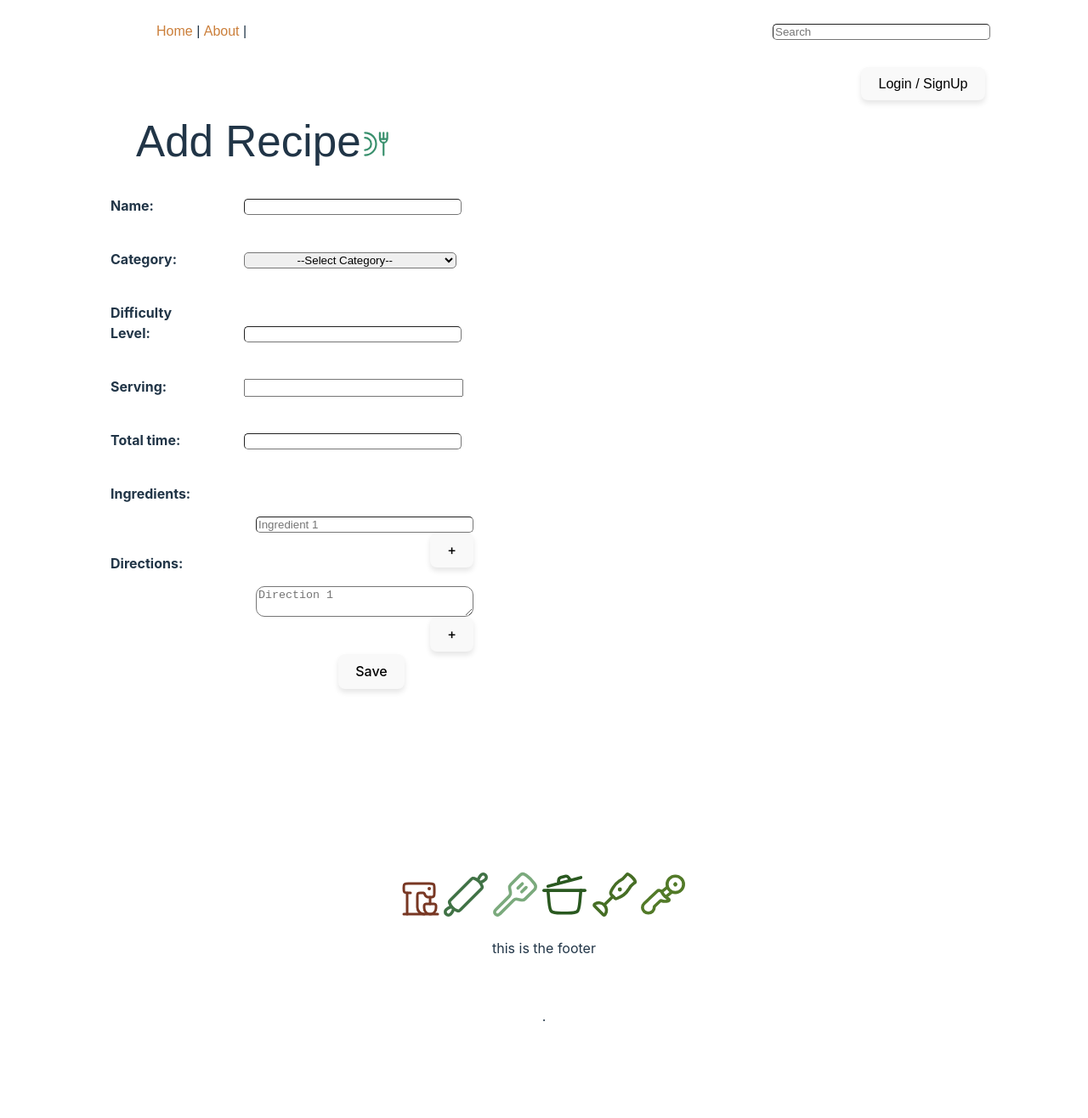
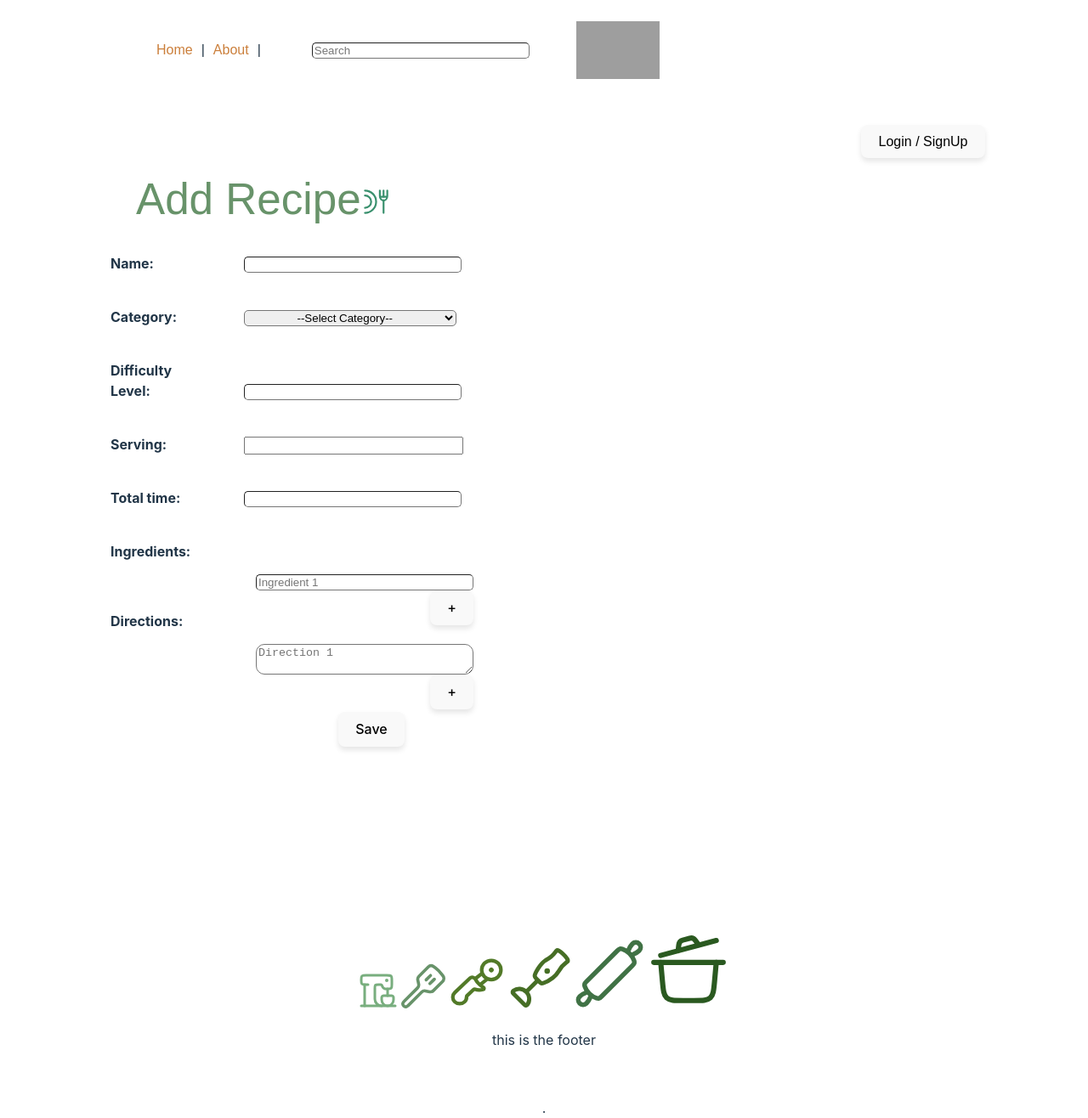
Before and after one commit to dayane112/CapStone-Recipe---Frontend, a React (Vite) app: page /addrecipe in a window 1280 px wide. Shown: the whole page at 85% size. Before the commit the page ends 1208 px from the top, so only its background shows below. Built offline with nearby package versions, Linux system fonts and the light colour scheme; grey boxes are pictures that could not be loaded; a web font is replaced by a local one.

Commit message:
Fixed Nav to add logo

```diff
--- a/src/components/Footer.jsx
+++ b/src/components/Footer.jsx
@@ -7,7 +7,7 @@ function Footer() {
     return (
         <>
             <div className="footer">
-                <svg xmlns="http://www.w3.org/2000/svg" viewBox="0 0 24 24" width="48" height="48" color="#783723" fill="none">
+                <svg xmlns="http://www.w3.org/2000/svg" viewBox="0 0 24 24" width="48" height="48" color="#78ae7e" fill="none">
                     <path d="M6 8.5H4.75C3.57721 8.5 2.99082 8.5 2.58686 8.19003C2.48286 8.11023 2.38977 8.01714 2.30997 7.91314C2 7.50918 2 6.92279 2 5.75C2 4.57721 2 3.99082 2.30997 3.58686C2.38977 3.48286 2.48286 3.38977 2.58686 3.30997C2.99082 3 3.57721 3 4.75 3H17C18.4142 3 19.1213 3 19.5607 3.43934C20 3.87868 20 4.58579 20 6V8.37217C20 9.42821 20 9.95623 19.746 10.3352C19.6371 10.4976 19.4976 10.6371 19.3352 10.746C18.9562 11 18.4282 11 17.3722 11H16.7951C16.3714 11 16.1596 11 15.9688 10.9625C15.4366 10.8581 14.9696 10.5419 14.675 10.0865C14.5693 9.92331 14.4907 9.72663 14.3333 9.33333C14.2547 9.13667 14.2153 9.03835 14.1625 8.95673C14.0152 8.72904 13.7817 8.57096 13.5156 8.51873C13.4202 8.5 13.3143 8.5 13.1025 8.5H12C11.0572 8.5 10.5858 8.5 10.2929 8.79289C10 9.08579 10 9.55719 10 10.5V17C10 19.2091 11.7909 21 14 21" stroke="currentColor" strokeWidth="1.5" strokeLinecap="round" strokeLinejoin="round" />
                     <path d="M4 8.5V21" stroke="currentColor" strokeWidth="1.5" strokeLinecap="round" strokeLinejoin="round" />
                     <path d="M2 21H22" stroke="currentColor" strokeWidth="1.5" strokeLinecap="round" strokeLinejoin="round" />
@@ -16,33 +16,37 @@ function Footer() {
                     <path d="M17.008 6L16.999 6" stroke="currentColor" strokeWidth="2" strokeLinecap="round" strokeLinejoin="round" />
                 </svg>
 
-                <svg xmlns="http://www.w3.org/2000/svg" viewBox="0 0 24 24" width="58" height="58" color="#407245" fill="none">
+                <svg xmlns="http://www.w3.org/2000/svg" viewBox="0 0 24 24" width="58" height="58" color="#68936a" fill="none">
+                    <path d="M16.9883 2.3804L17.7472 2.93078C19.0221 3.85525 20.1429 4.97492 21.0683 6.24847L21.6192 7.00668C22.1959 7.80028 22.1094 8.89493 21.4153 9.58834L16.8845 14.1145C16.41 14.5885 15.7289 14.7927 15.0716 14.6579L13.0341 14.2402C12.3768 14.1054 11.6957 14.3095 11.2212 14.7835L4.64801 21.3501C4.25619 21.7598 3.37487 22.4818 2.42256 21.5305C1.5593 20.6681 2.22016 19.7259 2.63037 19.3344L9.20354 12.7679C9.67802 12.2939 9.88238 11.6135 9.74747 10.9568L9.32928 8.92141C9.19437 8.26476 9.39873 7.58432 9.87321 7.11031L14.404 2.58413C15.0981 1.89071 16.1939 1.80433 16.9883 2.3804Z" stroke="currentColor" strokeWidth="1.5" strokeLinecap="round" strokeLinejoin="round" />
+                    <path d="M15.2207 10.686L17.3751 8.53168" stroke="currentColor" strokeWidth="1.5" strokeLinecap="round" />
+                    <path d="M13.375 8.84143L15.5294 6.68707" stroke="currentColor" strokeWidth="1.5" strokeLinecap="round" />
+                </svg>
+
+
+                <svg xmlns="http://www.w3.org/2000/svg" viewBox="0 0 24 24" width="68" height="68" color="#527a28" fill="none">
+                    <path d="M18.0079 7.00648L18.0016 7.00013" stroke="currentColor" strokeWidth="2" strokeLinecap="round" strokeLinejoin="round" />
+                    <path d="M20.8284 9.82843C19.2663 11.3905 16.7337 11.3905 15.1716 9.82843C13.6095 8.26633 13.6095 5.73367 15.1716 4.17157C16.7337 2.60948 19.2663 2.60948 20.8284 4.17157C22.3905 5.73367 22.3905 8.26633 20.8284 9.82843Z" stroke="currentColor" strokeWidth="1.5" />
+                    <path d="M2.83987 20.2031C3.9597 21.2656 5.77529 21.2656 6.89512 20.2031C7.48089 19.6473 7.76025 18.9108 7.7332 18.1827C7.72646 18.0014 7.78437 17.8202 7.91493 17.6963L10.661 15.0907C10.8334 14.9272 11.0887 14.8998 11.3071 14.9902C12.3445 15.4194 13.6057 15.3298 14.6155 15.105C15.1172 14.9933 15.1194 14.3649 14.672 14.1221C14.066 13.7932 13.4955 13.3832 12.978 12.8922C12.3251 12.2727 11.8081 11.5731 11.4271 10.8266C11.023 10.0349 9.85237 9.70148 9.19682 10.3235L2.83987 16.3553C1.72004 17.4178 1.72004 19.1405 2.83987 20.2031Z" stroke="currentColor" strokeWidth="1.5" strokeLinejoin="round" />
+                    <path d="M14 8.5L11.5 10.5M16 11L13.5 13" stroke="currentColor" strokeWidth="1.5" strokeLinecap="round" />
+                </svg>
+
+                <svg xmlns="http://www.w3.org/2000/svg" viewBox="0 0 24 24" width="78" height="78" color="#466e25" fill="none">
+                    <path d="M6.91699 21.8262L2.6739 17.5853C2.41158 17.3231 2.44759 16.8882 2.74947 16.6727C4.18235 15.6497 6.14516 15.8121 7.39028 17.0566L7.44596 17.1122C8.69108 18.3567 8.85352 20.3185 7.83004 21.7507C7.61441 22.0524 7.17931 22.0884 6.91699 21.8262Z" stroke="currentColor" strokeWidth="1.5" strokeLinecap="round" strokeLinejoin="round" />
+                    <path d="M7.5 17.002L11.502 13.002" stroke="currentColor" strokeWidth="1.5" strokeLinecap="round" strokeLinejoin="round" />
+                    <path d="M14.998 9.50198H15.007" stroke="currentColor" strokeWidth="2" strokeLinecap="round" strokeLinejoin="round" />
+                    <path d="M14.3631 5.67983C17.7916 3.92938 17.6251 2.68028 18.5622 2.01555C18.8557 1.88862 19.7716 2.46754 20.6767 3.28985C21.7027 4.22211 22.67 5.50263 22.4779 5.99628C21.8543 6.69231 20.5862 6.98319 19.2047 9.52817C17.4362 12.4935 14.9751 13.3921 13.5604 13.9085L13.5243 13.9217C13.2108 14.0362 12.8553 14.003 12.5997 13.7883C12.1727 13.4295 11.844 13.0471 11.552 12.7635C10.4941 11.8001 10.4941 11.5296 10.4941 11.2752C10.5554 10.2461 12.6171 6.74924 14.3631 5.67983Z" stroke="currentColor" strokeWidth="1.5" strokeLinecap="round" strokeLinejoin="round" />
+                </svg>
+
+                <svg xmlns="http://www.w3.org/2000/svg" viewBox="0 0 24 24" width="88" height="88" color="#407245" fill="none">
                     <path d="M18.4368 5.56324C17.7156 4.84207 16.9002 4.34309 16.1458 4.10787C15.8323 4.01011 15.6755 3.96123 15.3675 4.03713C15.0594 4.11302 14.8899 4.28249 14.551 4.62141L4.62141 14.551C4.28248 14.8899 4.11302 15.0594 4.03713 15.3675C3.96123 15.6755 4.01011 15.8323 4.10787 16.1458C4.34309 16.9002 4.84207 17.7156 5.56324 18.4368C6.28441 19.1579 7.0998 19.6569 7.85419 19.8921C8.16773 19.9899 8.3245 20.0388 8.63255 19.9629C8.94059 19.887 9.11005 19.7175 9.44898 19.3786L19.3786 9.44898C19.7175 9.11005 19.887 8.94059 19.9629 8.63255C20.0388 8.3245 19.9899 8.16773 19.8921 7.85419C19.6569 7.0998 19.1579 6.28441 18.4368 5.56324Z" stroke="currentColor" strokeWidth="1.5" strokeLinecap="round" />
                     <path d="M19.2904 6C20.1754 5.65327 21.1891 4.98877 21.549 4.62887C22.1503 4.02748 22.1503 3.05243 21.549 2.45104C20.9476 1.84965 19.9725 1.84965 19.3711 2.45104C19.0112 2.81094 18.3467 3.82465 18 4.70962" stroke="currentColor" strokeWidth="1.5" />
                     <path d="M6 19.2904C5.65327 20.1754 4.98877 21.1891 4.62887 21.549C4.02748 22.1503 3.05243 22.1503 2.45104 21.549C1.84965 20.9476 1.84965 19.9725 2.45104 19.3711C2.81094 19.0112 3.82465 18.3467 4.70962 18" stroke="currentColor" strokeWidth="1.5" />
                 </svg>
 
-                <svg xmlns="http://www.w3.org/2000/svg" viewBox="0 0 24 24" width="58" height="58" color="#7baa7d" fill="none">
-                    <path d="M16.9883 2.3804L17.7472 2.93078C19.0221 3.85525 20.1429 4.97492 21.0683 6.24847L21.6192 7.00668C22.1959 7.80028 22.1094 8.89493 21.4153 9.58834L16.8845 14.1145C16.41 14.5885 15.7289 14.7927 15.0716 14.6579L13.0341 14.2402C12.3768 14.1054 11.6957 14.3095 11.2212 14.7835L4.64801 21.3501C4.25619 21.7598 3.37487 22.4818 2.42256 21.5305C1.5593 20.6681 2.22016 19.7259 2.63037 19.3344L9.20354 12.7679C9.67802 12.2939 9.88238 11.6135 9.74747 10.9568L9.32928 8.92141C9.19437 8.26476 9.39873 7.58432 9.87321 7.11031L14.404 2.58413C15.0981 1.89071 16.1939 1.80433 16.9883 2.3804Z" stroke="currentColor" strokeWidth="1.5" strokeLinecap="round" strokeLinejoin="round" />
-                    <path d="M15.2207 10.686L17.3751 8.53168" stroke="currentColor" strokeWidth="1.5" strokeLinecap="round" />
-                    <path d="M13.375 8.84143L15.5294 6.68707" stroke="currentColor" strokeWidth="1.5" strokeLinecap="round" />
-                </svg>
-                <svg xmlns="http://www.w3.org/2000/svg" viewBox="0 0 24 24" width="58" height="58" color="#2a5920" fill="none">
+                <svg xmlns="http://www.w3.org/2000/svg" viewBox="0 0 24 24" width="98" height="98" color="#2a5920" fill="none">
                     <path d="M2 10H22" stroke="currentColor" strokeWidth="1.5" strokeLinecap="round" />
                     <path d="M4 10L4.50393 15.5432C4.73952 18.1348 4.85732 19.4305 5.71663 20.2153C6.57594 21 7.87705 21 10.4793 21H13.5207C16.1229 21 17.4241 21 18.2834 20.2153C19.1427 19.4305 19.2605 18.1348 19.4961 15.5432L20 10" stroke="currentColor" strokeWidth="1.5" strokeLinecap="round" />
                     <path d="M4 8L9 6.64955M9 6.64955L15 5.02901M9 6.64955L9.20561 4.9118C9.28082 4.27624 9.73232 3.75086 10.3457 3.5852L12.3146 3.05342C12.9279 2.88776 13.5796 3.11519 13.9599 3.62771L15 5.02901M15 5.02901L20 3.67856" stroke="currentColor" strokeWidth="1.5" strokeLinecap="round" />
-                </svg>
-                <svg xmlns="http://www.w3.org/2000/svg" viewBox="0 0 24 24" width="58" height="58" color="#466e25" fill="none">
-                    <path d="M6.91699 21.8262L2.6739 17.5853C2.41158 17.3231 2.44759 16.8882 2.74947 16.6727C4.18235 15.6497 6.14516 15.8121 7.39028 17.0566L7.44596 17.1122C8.69108 18.3567 8.85352 20.3185 7.83004 21.7507C7.61441 22.0524 7.17931 22.0884 6.91699 21.8262Z" stroke="currentColor" strokeWidth="1.5" strokeLinecap="round" strokeLinejoin="round" />
-                    <path d="M7.5 17.002L11.502 13.002" stroke="currentColor" strokeWidth="1.5" strokeLinecap="round" strokeLinejoin="round" />
-                    <path d="M14.998 9.50198H15.007" stroke="currentColor" strokeWidth="2" strokeLinecap="round" strokeLinejoin="round" />
-                    <path d="M14.3631 5.67983C17.7916 3.92938 17.6251 2.68028 18.5622 2.01555C18.8557 1.88862 19.7716 2.46754 20.6767 3.28985C21.7027 4.22211 22.67 5.50263 22.4779 5.99628C21.8543 6.69231 20.5862 6.98319 19.2047 9.52817C17.4362 12.4935 14.9751 13.3921 13.5604 13.9085L13.5243 13.9217C13.2108 14.0362 12.8553 14.003 12.5997 13.7883C12.1727 13.4295 11.844 13.0471 11.552 12.7635C10.4941 11.8001 10.4941 11.5296 10.4941 11.2752C10.5554 10.2461 12.6171 6.74924 14.3631 5.67983Z" stroke="currentColor" strokeWidth="1.5" strokeLinecap="round" strokeLinejoin="round" />
-                </svg>
-                <svg xmlns="http://www.w3.org/2000/svg" viewBox="0 0 24 24" width="58" height="58" color="#527a28" fill="none">
-                    <path d="M18.0079 7.00648L18.0016 7.00013" stroke="currentColor" strokeWidth="2" strokeLinecap="round" strokeLinejoin="round" />
-                    <path d="M20.8284 9.82843C19.2663 11.3905 16.7337 11.3905 15.1716 9.82843C13.6095 8.26633 13.6095 5.73367 15.1716 4.17157C16.7337 2.60948 19.2663 2.60948 20.8284 4.17157C22.3905 5.73367 22.3905 8.26633 20.8284 9.82843Z" stroke="currentColor" strokeWidth="1.5" />
-                    <path d="M2.83987 20.2031C3.9597 21.2656 5.77529 21.2656 6.89512 20.2031C7.48089 19.6473 7.76025 18.9108 7.7332 18.1827C7.72646 18.0014 7.78437 17.8202 7.91493 17.6963L10.661 15.0907C10.8334 14.9272 11.0887 14.8998 11.3071 14.9902C12.3445 15.4194 13.6057 15.3298 14.6155 15.105C15.1172 14.9933 15.1194 14.3649 14.672 14.1221C14.066 13.7932 13.4955 13.3832 12.978 12.8922C12.3251 12.2727 11.8081 11.5731 11.4271 10.8266C11.023 10.0349 9.85237 9.70148 9.19682 10.3235L2.83987 16.3553C1.72004 17.4178 1.72004 19.1405 2.83987 20.2031Z" stroke="currentColor" strokeWidth="1.5" strokeLinejoin="round" />
-                    <path d="M14 8.5L11.5 10.5M16 11L13.5 13" stroke="currentColor" strokeWidth="1.5" strokeLinecap="round" />
                 </svg>
 
                 <p>this is the footer</p>
--- a/src/components/Nav.jsx
+++ b/src/components/Nav.jsx
@@ -10,29 +10,44 @@ function NavBar() {
     return (
         <>
             <nav className='navLogin'>
-                <Link to={'/'}>Home</Link>
-                {' | '}
+                {/* <Link to={'/'}>Home</Link>
+                {' | '} */}
                 {isLogin ? (
                     <>
-                        <Link to={'/allrecipe'}>All Recipe</Link>
+                        <div className='navContent'>
+                            <Link to={'/'}>Home</Link> {/* Home link */}
                             {' | '}
-
+                            <Link to={'/allrecipe'}>Recipe</Link>
+                            {' | '}
                             <Link to={'/about'}>About</Link>
                             {' | '}
 
-                        <span className='searchBar'> <SearchBar /></span>
-                        <br />
-
+                            <div className='searchAndLogo'>
+                                <span className='searchBar'>
+                                    <SearchBar />
+                                </span>
+                                <img width="98" height="68" src="https://i.imgur.com/vmRvYF1.png" alt="Logo" />
+                            </div>
+                        </div>
                         <button onClick={logout} className='login'> LogOut</button>
                     </>
                 ) : (
                     <>
 
 
+                        <div className='navContent'>
+                            <Link to={'/'}>Home</Link> {/* Home link */}
+                            {' | '}
                             <Link to={'/about'}>About</Link>
                             {' | '}
 
-                        <span className='searchBar'> <SearchBar /></span>
+                            <div className='searchAndLogo'>
+                                <span className='searchBar'>
+                                    <SearchBar />
+                                </span>
+                                <img width="98" height="68" src="https://i.imgur.com/vmRvYF1.png" alt="Logo" />
+                            </div>
+                        </div>
                         <br />
 
                         <button onClick={login} className='login'> Login / SignUp</button>
--- a/src/styles/CreateRecipeStyle.css
+++ b/src/styles/CreateRecipeStyle.css
@@ -12,6 +12,7 @@
     font-family: "limon-script", sans-serif;
     font-weight: 400;
     font-style: normal;
+    color: #68936a;
 }
 
 svg {
--- a/src/styles/navStyle.css
+++ b/src/styles/navStyle.css
@@ -25,3 +25,22 @@
     font-weight: 400;
     font-style: normal;
 }
+
+.navContent {
+    display: flex;
+    align-items: center; /* Vertically center the items */
+    justify-content: flex-start; /* Aligns items to the left */
+    gap: 10px; /* Adds space between links */
+}
+
+/* Grouping search bar and logo together */
+.searchAndLogo {
+    display: flex;
+    align-items: center; /* Vertically center the items */
+    gap: 10px; /* Adds space between search bar and logo */
+}
+
+/* Search bar style */
+.searchBar {
+    flex: 1; /* Make the search bar take the remaining space */
+}
```
Lines whose indentation alone changed are shown as unchanged.
